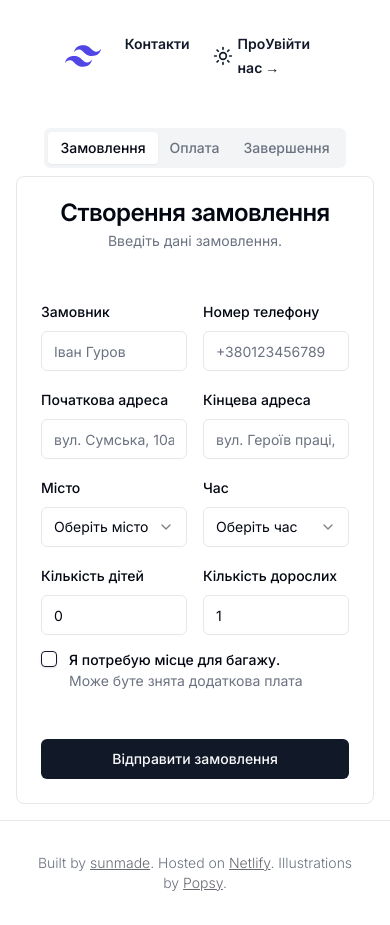
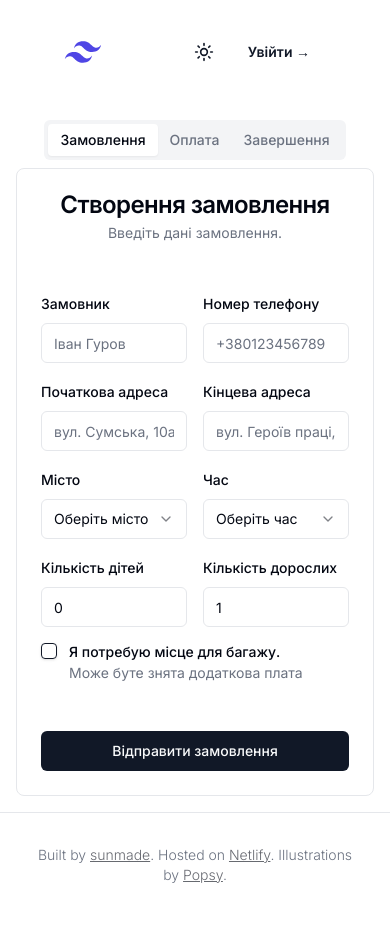
Before and after one commit to drobotmaksym/Taxify, a Next.js app: page /order in a window 390 px wide. Built offline with nearby package versions, Linux system fonts and the light colour scheme.

Commit message:
Remove duplicate form field name, invert order completion image on dark mode, make the header adaptive

```diff
--- a/src/app/globals.css
+++ b/src/app/globals.css
@@ -88,4 +88,8 @@
     .icon-lg {
         @apply w-6 h-6;
     }
+
+    .translate-center {
+        @apply absolute top-1/2 left-1/2 -translate-x-1/2 -translate-y-1/2;
+    }
 }
--- a/src/app/order/order-complete.tsx
+++ b/src/app/order/order-complete.tsx
@@ -22,7 +22,7 @@ const OrderComplete = ({ children, onSubmit }: IForm) => {
           <FormDescription>Водій виїхав на вказане місце.</FormDescription>
         </FormHeader>
 
-        <FormContent className="py-0">
+        <FormContent className="py-0 dark:invert">
           <AspectRatio ratio={16 / 9}>
             <Image
               src="https://illustrations.popsy.co/amber/searching-location-on-the-phone.svg"
--- a/src/app/order/order-payment.tsx
+++ b/src/app/order/order-payment.tsx
@@ -248,7 +248,7 @@ const Year = ({ control }: UseFormReturn<OrderPaymentType>) => {
       name="year"
       render={({ field }) => (
         <FormItem>
-          <FormLabel>Місяць</FormLabel>
+          <FormLabel>Рік</FormLabel>
           <FormControl>
             <Select onValueChange={field.onChange} defaultValue={field.value}>
               <SelectTrigger>
--- a/src/components/Mode.tsx
+++ b/src/components/Mode.tsx
@@ -11,13 +11,14 @@ import {
   DropdownMenuItem,
   DropdownMenuTrigger,
 } from "@/components/primitives/DropdownMenu";
+import { DropdownMenuTriggerProps } from "@radix-ui/react-dropdown-menu";
 
-export function Mode() {
+export function Mode({ ...props }: DropdownMenuTriggerProps) {
   const { setTheme } = useTheme();
 
   return (
     <DropdownMenu>
-      <DropdownMenuTrigger asChild>
+      <DropdownMenuTrigger {...props} asChild>
         <Button variant="ghost" size="icon">
           <Moon className="icon-md hidden dark:block" />
           <Sun className="icon-md block dark:hidden" />
--- a/src/components/page/Header.tsx
+++ b/src/components/page/Header.tsx
@@ -6,8 +6,8 @@ import { buttonVariants } from "@/components/primitives/Button";
 
 const Header = () => {
   return (
-    <header className="container text-gray-900 dark:text-gray-200">
-      <nav className="grid grid-cols-3 items-center p-8">
+    <header className="container text-gray-900 dark:text-gray-200 relative">
+      <nav className="flex justify-between items-center p-8">
         <Company />
         <Navigation />
         <Identity />
@@ -18,7 +18,7 @@ const Header = () => {
 
 const Navigation = () => {
   return (
-    <div className="flex justify-center  gap-12">
+    <div className="hidden lg:flex justify-center gap-12 translate-center">
       {pageNavigation.map((item) => (
         <Link
           key={item.name}
@@ -39,7 +39,7 @@ const Identity = () => {
   });
 
   return (
-    <div className="flex-1 justify-end flex items-center gap-4">
+    <div className="flex-1 justify-end flex items-center gap-2">
       <Mode />
       <Link href="#" className={linkStyle}>
         Увійти &rarr;
```
